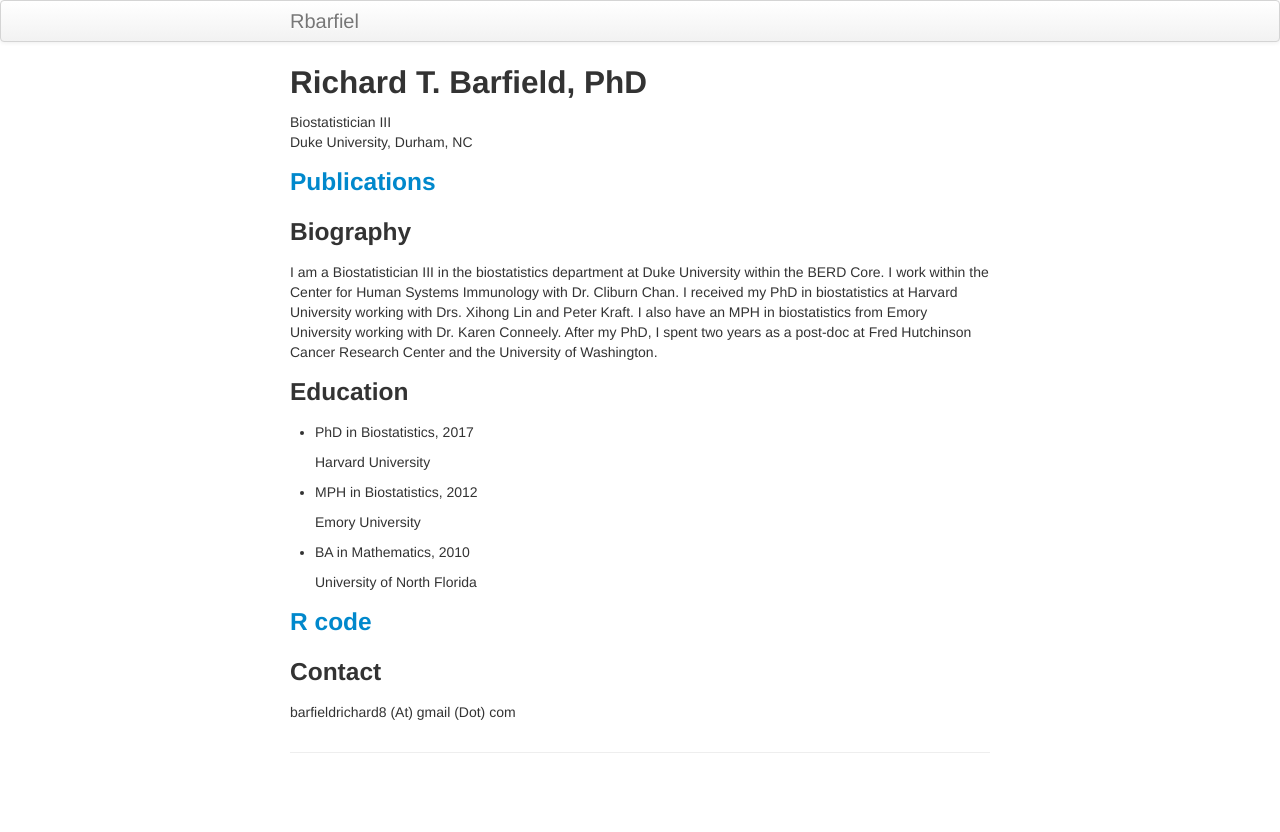
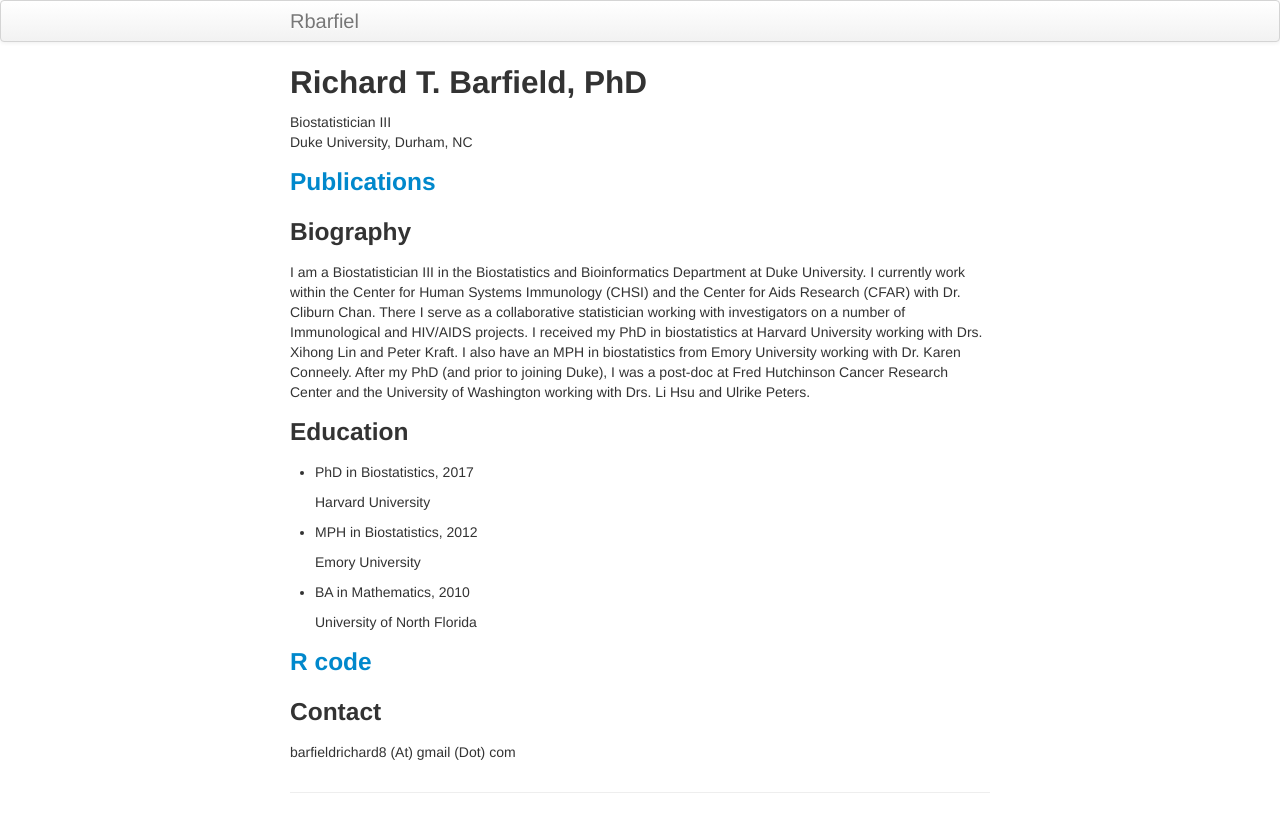
Before and after one commit to rbarfield/Barfield_website, a Jekyll site: the page built from index.md, in a window 1280 px wide. Shown: the top 832 px of the page. Built offline with Jekyll 4.4.1, drawn with Linux system fonts in a browser that asks for light colours.

Commit message:
Update index.md

```diff
--- a/index.md
+++ b/index.md
@@ -16,7 +16,7 @@ title: Richard T. Barfield, PhD
 <h3 id="biography">Biography</h3>
 
 
-<p> I am a Biostatistician III in the biostatistics department at Duke University within the BERD Core. I work within the Center for Human Systems Immunology with Dr. Cliburn Chan. I received my PhD in biostatistics at Harvard University working with Drs. Xihong Lin and Peter Kraft. I also have an MPH in biostatistics from Emory University working with Dr. Karen Conneely. After my PhD, I spent two years as a post-doc at Fred Hutchinson Cancer Research Center and the University of Washington.</p>
+<p> I am a Biostatistician III in the Biostatistics and Bioinformatics Department at Duke University. I currently work within the Center for Human Systems Immunology (CHSI) and the Center for Aids Research (CFAR) with Dr. Cliburn Chan. There I serve as a collaborative statistician working with investigators on a number of Immunological and HIV/AIDS projects. I received my PhD in biostatistics at Harvard University working with Drs. Xihong Lin and Peter Kraft. I also have an MPH in biostatistics from Emory University working with Dr. Karen Conneely. After my PhD (and prior to joining Duke), I was a post-doc at Fred Hutchinson Cancer Research Center and the University of Washington working with Drs. Li Hsu and Ulrike Peters.</p>
 
 
 <h3 id="education">Education</h3>
```
